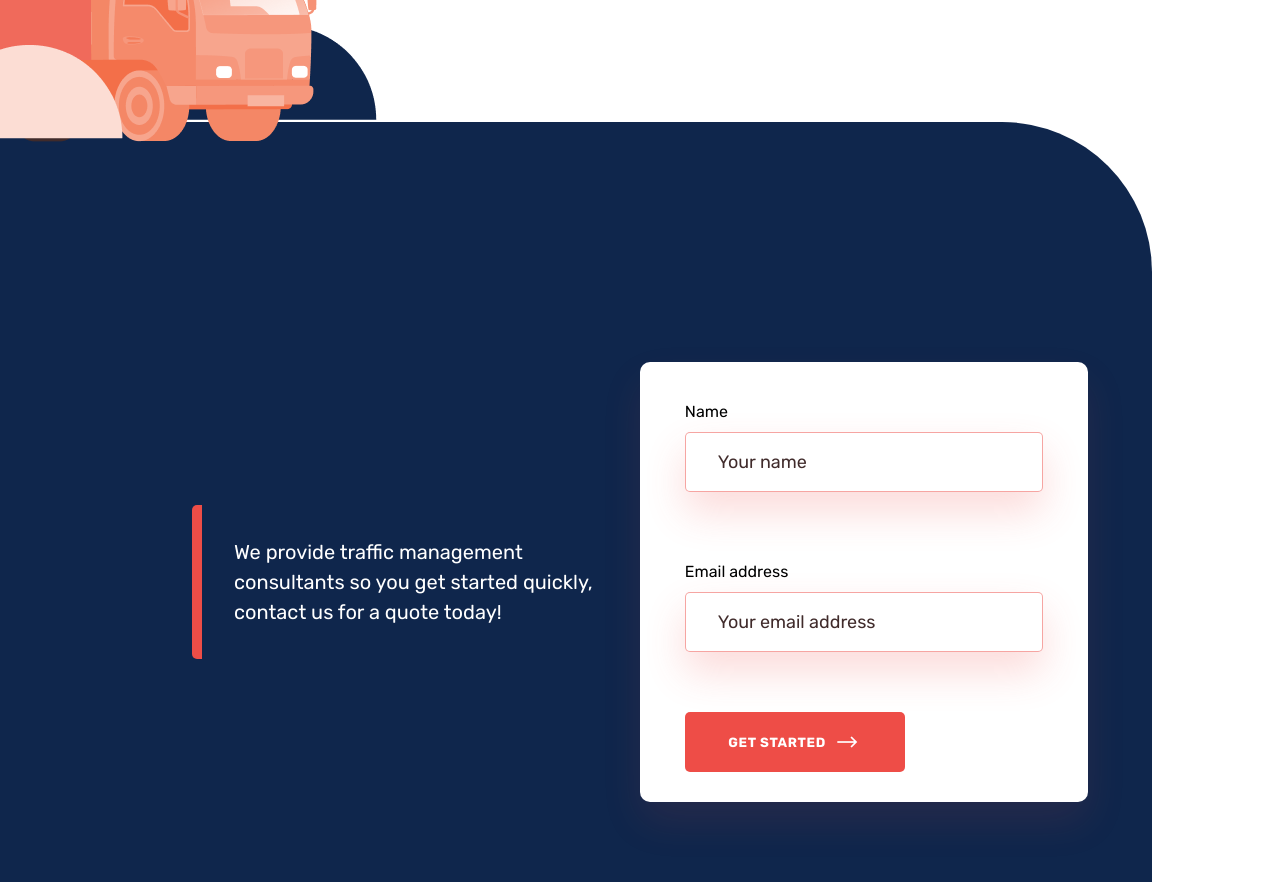
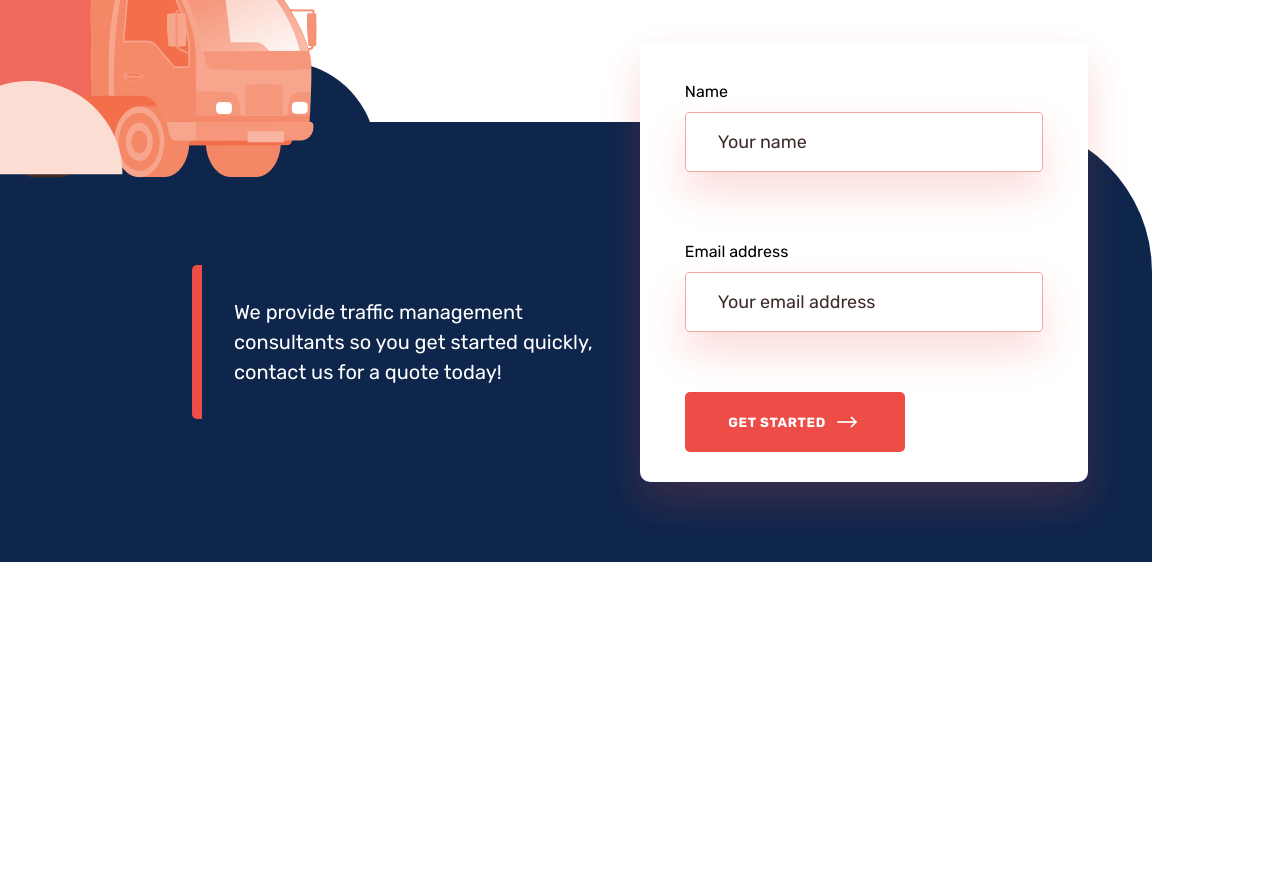
Before and after one commit to alexbtnr/traffico, a React (Create React App) app: page / in a window 1280 px wide. Shown: the part 3900-4782 px from the top of the page. After the commit the page ends 4462 px from the top, so only its background shows below. Built offline with nearby package versions, Linux system fonts and the light colour scheme; no server answers.

Commit message:
Finished styling the form

```diff
--- a/src/components/Footer.js
+++ b/src/components/Footer.js
@@ -55,11 +55,11 @@ const Footer = () => {
 
 const StyledFooter = styled.div`
   position: relative;
-  padding-top: 10rem;
+  /* padding-top: 10rem; */
 
   img.small-truck {
     position: absolute;
-    top: -25%;
+    top: -35%;
   }
 
   .background-color {
@@ -74,7 +74,7 @@ const StyledFooter = styled.div`
   }
 
   div.container {
-    padding: 5rem 0;
+    /* padding: 5rem 0; */
 
     .form-flex {
       display: flex;
@@ -95,13 +95,16 @@ const StyledFooter = styled.div`
         border-radius: 5px 0 0 5px;
       }
       .flex-right {
+        position: relative;
+        top: -5rem;
         max-width: 50%;
         min-width: 50%;
-
+        box-shadow: 0px 20px 40px rgba(238, 77, 71, 0.1);
         .contact-form {
           height: 440px;
           background: #ffffff;
           box-shadow: 0px 20px 40px rgba(238, 77, 71, 0.1);
+
           border-radius: 10px;
           display: flex;
           flex-direction: column;
```
